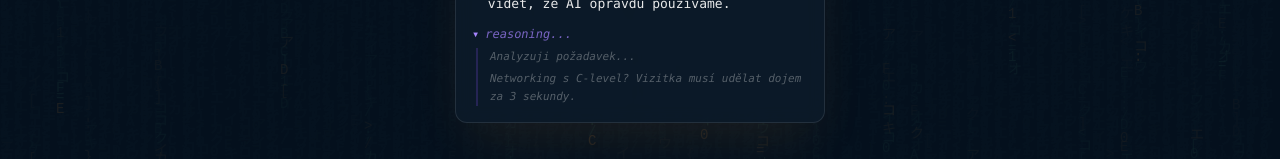
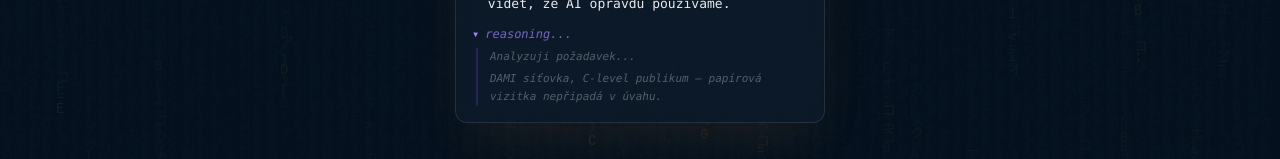
Before and after one commit to FilipObornik/personal-web, a Next.js app: page /vizitka in a window 1280 px wide. Shown: the part 388-547 px from the top of the page. Built offline with nearby package versions, Linux system fonts and the light colour scheme; a web font is replaced by a local one.

Commit message:
Přidat vtipnější thinking lines pro DAMI síťovku
Kultivovanější humor - papírová vizitka nepřipadá v úvahu pro C-level,
a self-referenční vtip o AI konzultantovi s AI vizitkou.

https://claude.ai/code/session_014WcPg48QdwdDDyYPHBCDrn

```diff
--- a/src/app/vizitka/page.tsx
+++ b/src/app/vizitka/page.tsx
@@ -48,9 +48,9 @@ const PROMPT_TEXT =
 
 const THINKING_LINES = [
   { text: "Analyzuji požadavek...", delay: 0 },
-  { text: "Networking s C-level? Vizitka musí udělat dojem za 3 sekundy.", delay: 600 },
-  { text: "AI konzultant s vizitkou od AI — to je ta nejlepší reference.", delay: 1300 },
-  { text: "Přidám vibe coding touch, ať to žije", delay: 2000 },
+  { text: "DAMI síťovka, C-level publikum — papírová vizitka nepřipadá v úvahu.", delay: 600 },
+  { text: "Konzultant na AI, co si nechá vizitku postavit od AI. Důvěryhodnost +100.", delay: 1300 },
+  { text: "Ještě přidám trochu vibe coding magie, ať si ji zapamatují", delay: 2000 },
 ];
 
 const GEN_LINES = [
```
